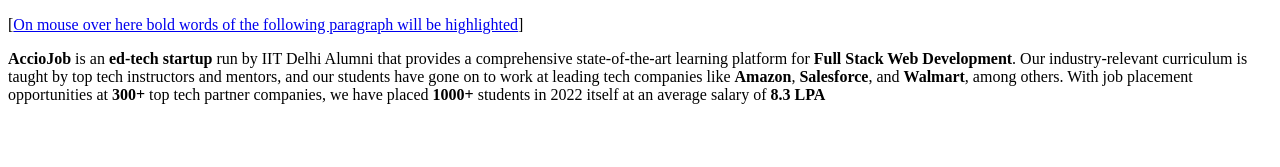
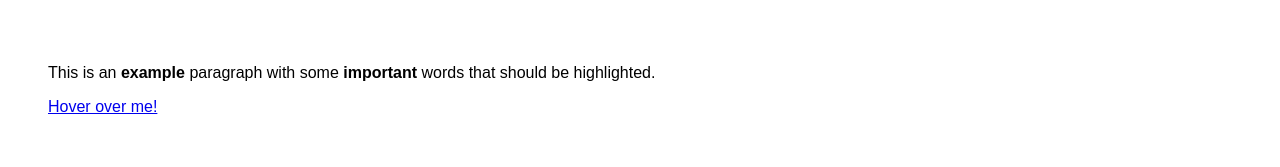
Before and after one commit to acciojob/bold-highlighter-mangal77102, a website: page main.html in a window 1280 px wide. Drawn offline with Linux system fonts and the light colour scheme.

Commit message:
created a submission

```diff
--- a/main.html
+++ b/main.html
@@ -1,20 +1,26 @@
 <!DOCTYPE html>
+<html>
+<head>
+  <title>Bold Highlighter</title>
+  <style>
+    body {
+      font-family: Arial, sans-serif;
+      padding: 40px;
+    }
+  </style>
+</head>
+<body>
 
-<html>
+<p>
+  This is an <strong>example</strong> paragraph with some
+  <strong>important</strong> words that should be highlighted.
+</p>
 
-<head>
-	<meta charset="UTF-8">
-	<title>Get And Style All Tags</title>
-	<link rel="stylesheet" href="styles.css">
-</head>
+<a href="#" onmouseover="highlight()" onmouseout="return_normal()">
+  Hover over me!
+</a>
 
-<body>
-  	<p>[<a href="#" onMouseOver="highlight()" onMouseOut="return_normal()">On mouse over here bold words of the following paragraph will be highlighted</a>]</p>
-	<p><strong>AccioJob</strong> is an <strong>ed-tech startup</strong> run by IIT Delhi Alumni that provides a comprehensive state-of-the-art learning platform for <strong>Full Stack Web Development</strong>. Our industry-relevant curriculum is taught by top tech instructors and mentors, and our students have gone on to work at leading tech companies like <strong>Amazon</strong>, <strong>Salesforce</strong>, and <strong>Walmart</strong>, among others. With job placement opportunities at <strong>300+</strong> top tech partner companies, we have placed <strong>1000+</strong> students in 2022 itself at an average salary of <strong>8.3 LPA</strong></p>
-
-    <script type="text/javascript" src="./script.js">
-</script>
+<script src="script.js"></script>
 
 </body>
-
 </html>
--- a/script.js
+++ b/script.js
@@ -1,12 +1,15 @@
 function highlight() {
-    //Write your code here
+    const boldWords = document.querySelectorAll("strong");
 
-
+    boldWords.forEach(function(word) {
+        word.style.color = "rgb(0, 128, 0)";
+    });
 }
 
+function return_normal() {
+    const boldWords = document.querySelectorAll("strong");
 
-function return_normal() {
-    //Write your code here
-
-
+    boldWords.forEach(function(word) {
+        word.style.color = "rgb(0, 0, 0)";
+    });
 }
```
